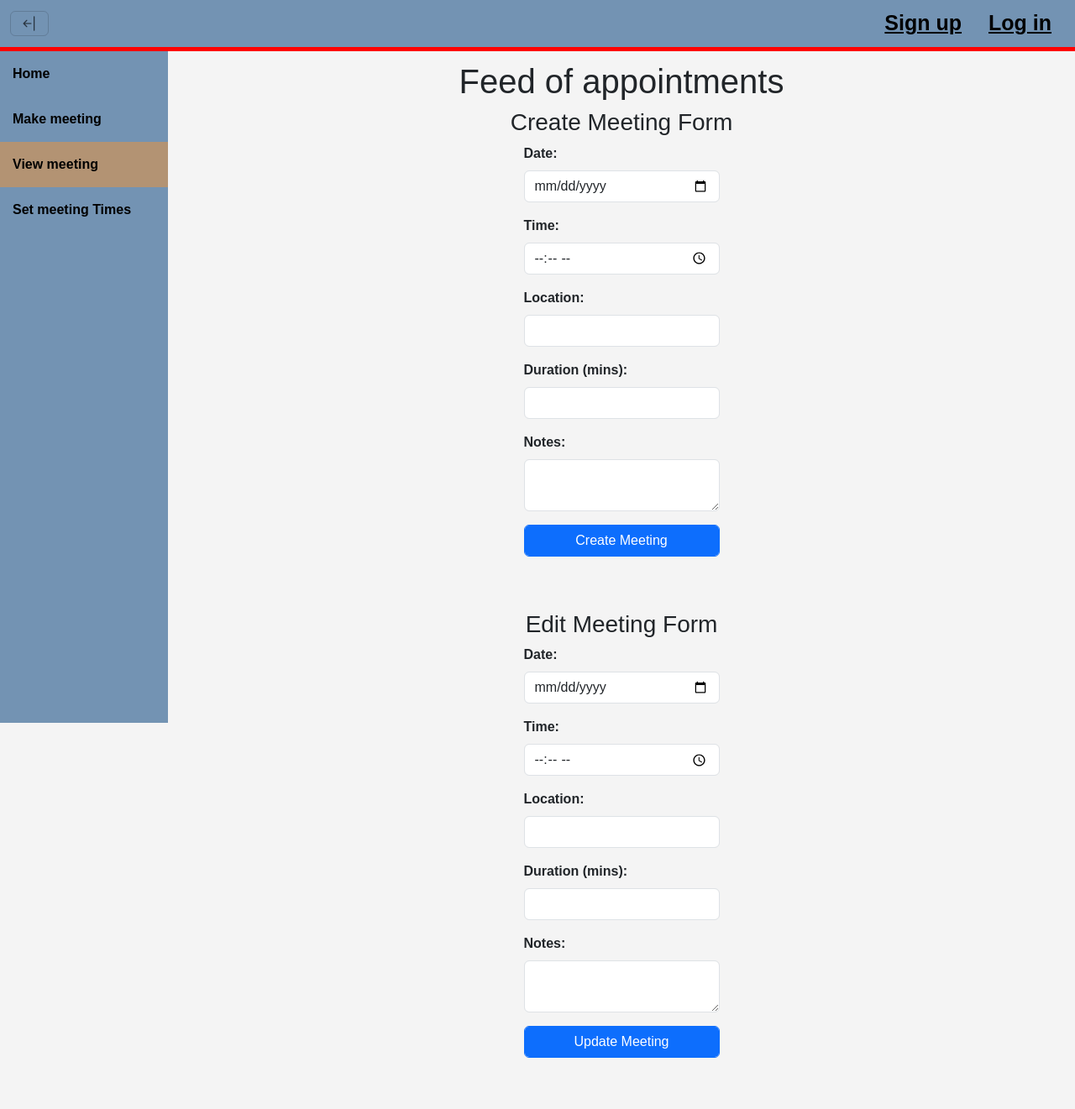
After one commit to jasondchandler/Software-Engineering-Project, a PHP site: page /meetings.php in a window 1280 px wide. The commit adds this page. Shown: the whole page at 84% size. Run offline with PHP 8.4, Linux system fonts and the light colour scheme; a stand-in replaces the project's code that opens the database connection.

Commit message:
sidebar, meeting forms, user cases sample data

```diff
--- /dev/null
+++ b/meetings.php
@@ -0,0 +1,102 @@
+
+<head>
+
+    <title>Charles Casale - Home</title>
+
+    <meta name="viewport" content="width=device-width, initial-scale=1.0">
+
+    <link href="https://cdn.jsdelivr.net/npm/bootstrap@5.3.3/dist/css/bootstrap.min.css" rel="stylesheet">
+    <link href="https://cdn.jsdelivr.net/npm/bootstrap-icons@1.10.5/font/bootstrap-icons.css" rel="stylesheet">
+
+    <script src="site.js" defer></script>
+    <link rel="stylesheet" href = "style.css">
+    <link rel="icon" type="image/x-icon" href="">
+
+    <script src="https://code.jquery.com/jquery-3.6.0.min.js"></script>
+    <script src="https://cdn.jsdelivr.net/npm/bootstrap@5.0.2/dist/js/bootstrap.bundle.min.js"
+    integrity="sha384-MrcW6ZMFYlzcLA8Nl+NtUVF0sA7MsXsP1UyJoMp4YLEuNSfAP+JcXn/tWtIaxVXM"
+    crossorigin="anonymous"></script>
+
+</head>
+
+<body>
+
+    <?php include "nav.php"; ?>
+
+    <div class = "main">
+        <br><br>
+
+        <h1>Feed of appointments</h1>
+
+        <h3>Create Meeting Form</h3>
+        <form action="create_meeting.php" method="POST">
+
+            <input type="hidden" name="meeting_id" value="<?php ?>">
+
+            <div class="mb-3">
+                <label class="form-label">Date:</label>
+                <input type="date" class="form-control" name="date" value="<?php  ?>" required>
+            </div>
+
+            <div class="mb-3">
+                <label class="form-label">Time:</label>
+                <input type="time" class="form-control" name="time" value="<?php  ?>" required>
+            </div>
+
+            <div class="mb-3">
+                <label class="form-label">Location:</label>
+                <input type="text" class="form-control" name="location" value="<?php ?>" required>
+            </div>
+
+            <div class="mb-3">
+                <label class="form-label">Duration (mins):</label>
+                <input type="number" class="form-control" name="duration" min="1" max="180" value="<?php ?>" required>
+            </div>
+
+            <div class="mb-3">
+                <label class="form-label">Notes:</label>
+                <textarea name="notes" class="form-control"> </textarea>
+            </div>
+
+            <button type="submit" class = "btn btn-primary form-control">Create Meeting</button>
+
+        </form>
+
+        <br><br>
+        <h3>Edit Meeting Form</h3>
+        <form action="update_meeting.php" method="POST">
+
+            <input type="hidden" name="meeting_id" value="<?php  ?>">
+
+            <div class="mb-3">
+                <label class="form-label">Date:</label>
+                <input type="date" class="form-control" name="date" value="<?php  ?>" required>
+            </div>
+
+            <div class="mb-3">
+                <label class="form-label">Time:</label>
+                <input type="time" class="form-control" name="time" value="<?php  ?>" required>
+            </div>
+
+            <div class="mb-3">
+                <label class="form-label">Location:</label>
+                <input type="text" class="form-control" name="location" value="<?php ?>" required>
+            </div>
+
+            <div class="mb-3">
+                <label class="form-label">Duration (mins):</label>
+                <input type="number" class="form-control" name="duration" min="1" max="180" value="<?php ?>" required>
+            </div>
+
+            <div class="mb-3">
+                <label class="form-label">Notes:</label>
+                <textarea name="notes" class="form-control"> </textarea>
+            </div>
+
+            <button type="submit" class = "btn btn-primary form-control">Update Meeting</button>
+
+        </form>
+
+    </div>
+
+</body>
--- a/nav.php
+++ b/nav.php
@@ -3,9 +3,9 @@
     <nav id = "navigation" class="navbar navbar-expand-lg fixed-top py-0">
         <div class="container-fluid">
             <ul class="link navbar-nav">
-                <li class="m-2">
-                    <a class="nav-link link <?php echo ($current == "index.php") ? "active" : ""; ?>" href = "index.php">Home</a>
-                </li>
+                <button class="navbar-toggler d-inline" id="sidebarToggle" onclick="toggleSide()" aria-label="Toggle sidebar" aria-controls="sidebar" aria-expanded="true">
+                    <i id = "sideIcon" class="bi bi-arrow-bar-left"></i>
+                </button>
             </ul>
             <button class="navbar-toggler ms-auto m-2" type="button" data-bs-toggle="collapse" data-bs-target="#navbarSupportedContent" aria-controls="navbarSupportedContent" aria-expanded="false" aria-label="Toggle navigation">
                 <span class="navbar-toggler-icon"></span>
@@ -13,18 +13,26 @@
             <div class="collapse navbar-collapse" id="navbarSupportedContent">
                 <ul class="link navbar-nav ms-auto">
                     <li class="m-2">
-                        <a class="nav-link link <?php echo ($current == "") ? "active" : ""; ?>" href="">Page2</a>
+                        <a class="nav-link link <?php echo ($current == "") ? "active" : ""; ?>" href="">Sign up</a>
                     </li>
                     <li class="m-2">
-                        <a class="nav-link link <?php echo ($current == "") ? "active" : ""; ?>" href="">Page3</a>
-                    </li>
-                    <li class="m-2">
-                        <a class="nav-link link <?php echo ($current == "") ? "active" : ""; ?>" href="">Page4</a>
-                    </li>
-                    <li class="m-2">
-                        <a class="nav-link link <?php echo ($current == "") ? "active" : ""; ?>" href="">Page5</a>
+                        <a class="nav-link link <?php echo ($current == "") ? "active" : ""; ?>" href="">Log in</a>
                     </li>
                 </ul>
             </div>
         </div>
     </nav>
+
+    <div id="sidebar" class="sidebar">
+
+        <a class="<?php echo ($current == "index.php") ? "active" : ""; ?>" href = "index.php">Home</a>
+        <a class="<?php echo ($current == "") ? "active" : ""; ?>" href = "">Make meeting</a>
+        <a class="<?php echo ($current == "meetings.php") ? "active" : ""; ?>" href = "meetings.php">View meeting</a>
+        <a class="<?php echo ($current == "") ? "active" : "" ?>" href = "">Set meeting Times</a>
+
+
+        <script src = "https://code.jquery.com/jquery-3.6.0.min.js" defer></script>
+        <script src = "site.js" defer></script>
+
+
+    </div>
--- /dev/null
+++ b/site.js
@@ -0,0 +1,25 @@
+function toggleSide() {
+
+        const sidebar = document.querySelector(".sidebar");
+        const main = document.querySelector(".main");
+        const button = document.getElementById("sidebarToggle");
+        const icon = document.getElementById("sideIcon");
+
+        if (sidebar.classList.contains("closed")) {
+            sidebar.classList.remove("closed");
+            button.setAttribute("aria-expanded", "true");
+            icon.classList.remove("bi-arrow-bar-right");
+            icon.classList.add("bi-arrow-bar-left");
+            main.style.marginLeft = "200px";
+            main.style.width = "calc(100% - 200px)";
+        }
+
+        else {
+            main.style.width = "100%";
+            sidebar.classList.add("closed");
+            main.style.marginLeft = "0";
+            button.setAttribute("aria-expanded", "false");
+            icon.classList.remove("bi-arrow-bar-left");
+            icon.classList.add("bi-arrow-bar-right");
+        }
+    }
--- a/style.css
+++ b/style.css
@@ -78,10 +78,37 @@ body {
     text-decoration-color: black;
 }
 
+.sidebar {
+    width: 200px;
+    background-color: #7393b3;
+    position: fixed;
+    height: 100%;
+    float: left;
+    margin-right: 0px;
+    transition: .5s cubic-bezier(.36,-0.01,0,.77);
+    top: 61px;
+}
+
+.sidebar a {
+    display: block;
+    color: #000000;
+    padding: 15px;
+    text-decoration: none;
+}
+
+.sidebar a.active {
+    background-color: #b39373;
+    color: black;
+}
+
+.sidebar a:hover:not(.active) {
+    background-color: #b39373;
+    color: #000000;
+}
+
 .closed {
     margin-left: -200px;
 }
-
 
 .main {
     display: flex;
@@ -89,6 +116,9 @@ body {
     align-items: center;
     flex-flow: column;
     top: 61px;
+    margin-left: 200px;
+    width: calc(100% - 200px);
+    transition:  .5s cubic-bezier(.36,-0.01,0,.77);
     padding: 25px;
     margin-bottom: 20px;
     height: auto;
```
Also changed, not shown: Casale.sql (+36 -1 lines), create_meeting.php (added, +20 -0 lines), edit_meeting.php (added, +23 -0 lines), README.md (deleted).
